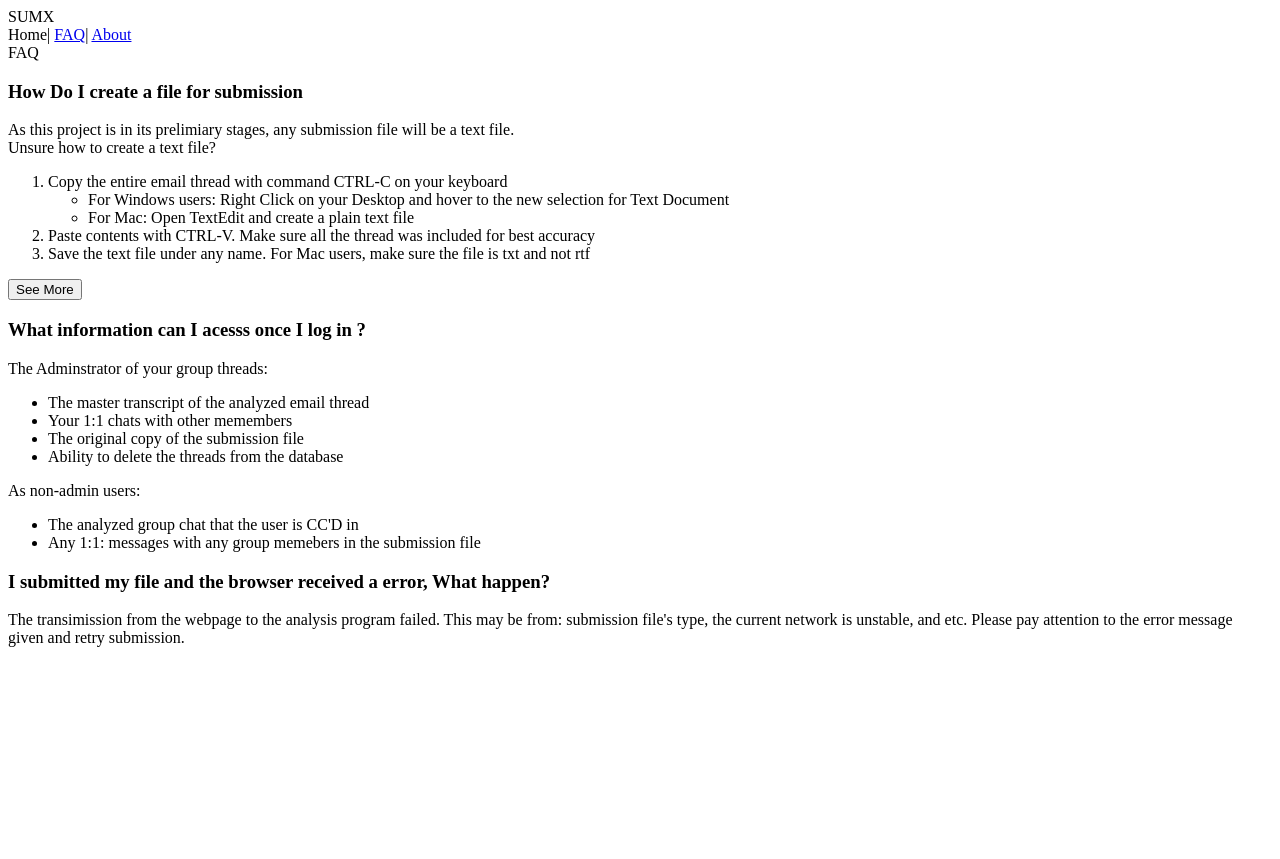
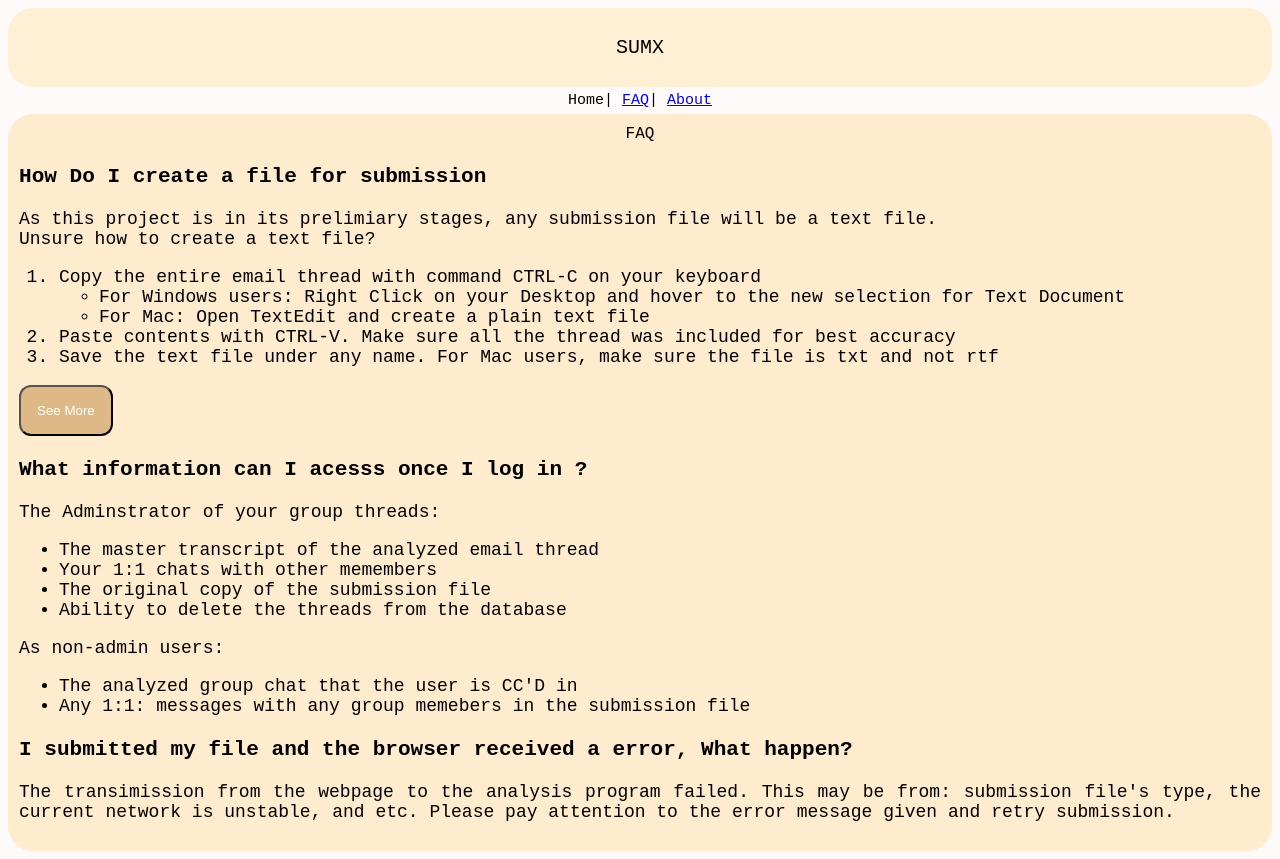
Before and after one commit to Vy4thewin/Vy4thewin.github.io, a plain HTML site: page faq.html in a window 1280 px wide. Before the commit the page ends 800 px from the top, so only its background shows below. Drawn offline with Linux system fonts and the light colour scheme; a script that the page names is missing.

Commit message:
Update faq.html

```diff
--- a/faq.html
+++ b/faq.html
@@ -5,7 +5,7 @@
     <meta charset="utf-8">
     <meta name ="viewport" content="width=device-width, initial-scale=1">
     <title>SUMX</title>
-    <link rel="stylesheet" href="SUMXstyle.css">
+    <link rel="stylesheet" href="index.css">
 </head>
 <body>
     <header>
@@ -13,8 +13,8 @@
     </header>
 
     <nav>
-        <a href="/home/"></a>Home</a>|
-        <a href="FAQ">FAQ</a>|
+        <a href="index.html"></a>Home</a>|
+        <a href="faq.html">FAQ</a>|
         <a href="/Future Plans">About</a>
     </nav>
 
```
